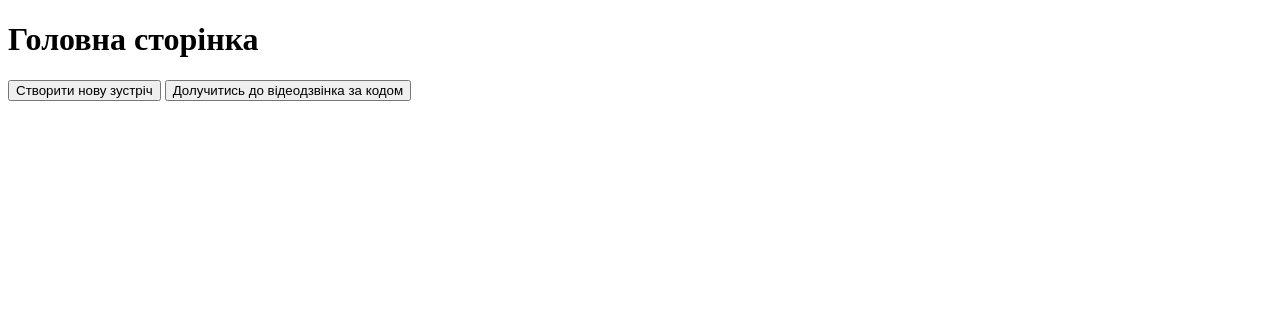
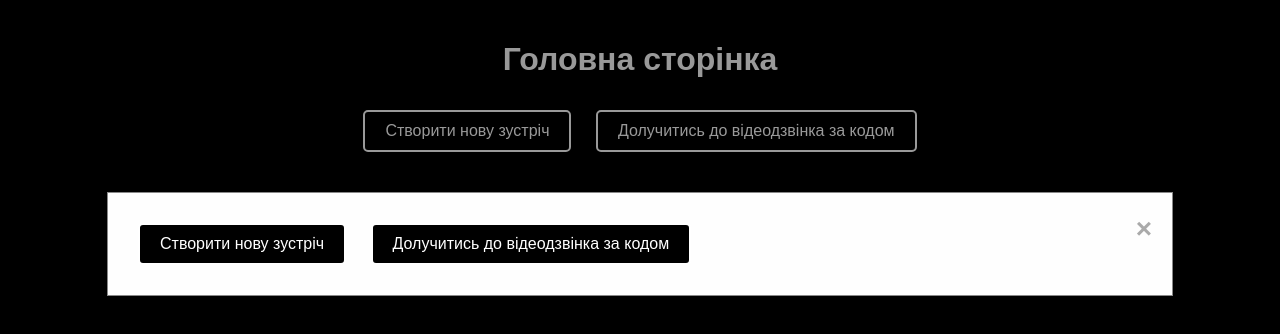
Before and after one commit to galaburdal/Galaburda.University.Google-Meet, a plain HTML site: page templates/index.html in a window 1280 px wide. Both pictures are taken after a click on the button "Створити нову зустріч". Drawn offline with Linux system fonts and the light colour scheme.

Commit message:
new tasks

```diff
--- a/templates/index.html
+++ b/templates/index.html
@@ -5,19 +5,90 @@
     <meta http-equiv="X-UA-Compatible" content="IE=edge">
     <meta name="viewport" content="width=device-width, initial-scale=1.0">
     <title>Головна сторінка</title>
+    <style>
+        body {
+            margin: 0;
+            padding: 0;
+            font-family: Arial, sans-serif;
+            background-color: #000;
+            color: #fff;
+        }
+
+        .container {
+            max-width: 1200px;
+            margin: 0 auto;
+            padding: 20px;
+            text-align: center;
+        }
+
+        .btn {
+            display: inline-block;
+            padding: 10px 20px;
+            margin: 10px;
+            font-size: 16px;
+            text-align: center;
+            text-decoration: none;
+            color: #fff;
+            background-color: #000;
+            border: 2px solid #fff;
+            border-radius: 5px;
+            cursor: pointer;
+            transition: background-color 0.3s, color 0.3s;
+        }
+
+        .btn:hover {
+            background-color: #fff;
+            color: #000;
+        }
+
+        .modal {
+            display: none;
+            position: fixed;
+            z-index: 1;
+            left: 0;
+            top: 0;
+            width: 100%;
+            height: 100%;
+            overflow: auto;
+            background-color: rgb(0, 0, 0);
+            background-color: rgba(0, 0, 0, 0.4);
+        }
+
+        .modal-content {
+            background-color: #fefefe;
+            margin: 15% auto;
+            padding: 20px;
+            border: 1px solid #888;
+            width: 80%;
+        }
+
+        .close {
+            color: #aaa;
+            float: right;
+            font-size: 28px;
+            font-weight: bold;
+        }
+
+        .close:hover,
+        .close:focus {
+            color: black;
+            text-decoration: none;
+            cursor: pointer;
+        }
+    </style>
 </head>
 <body>
     <div class="container">
         <h1 class="mt-5">Головна сторінка</h1>
-        <button id="createMeeting" class="btn btn-primary">Створити нову зустріч</button>
-        <button id="joinMeetingByCode" class="btn btn-primary">Долучитись до відеодзвінка за кодом</button>
+        <button id="createMeeting" class="btn">Створити нову зустріч</button>
+        <button id="joinMeetingByCode" class="btn">Долучитись до відеодзвінка за кодом</button>
     </div>
 
-    <div id="optionsModal" class="modal" style="display: none;">
+    <div id="optionsModal" class="modal">
         <div class="modal-content">
             <span class="close" onclick="hideOptions()">&times;</span>
-            <button onclick="createMeeting()">Створити нову зустріч</button>
-            <button onclick="joinMeetingByCode()">Долучитись до відеодзвінка за кодом</button>
+            <button onclick="createMeeting()" class="btn">Створити нову зустріч</button>
+            <button onclick="joinMeetingByCode()" class="btn">Долучитись до відеодзвінка за кодом</button>
         </div>
     </div>
 
@@ -38,9 +109,8 @@
             alert("Долучитись до відеодзвінка за кодом");
         }
 
-        // Додати обробники кліків на кнопки
-        document.getElementById('createMeeting').addEventListener('click', createMeeting);
-        document.getElementById('joinMeetingByCode').addEventListener('click', joinMeetingByCode);
+        document.getElementById('createMeeting').addEventListener('click', showOptions);
+        document.getElementById('joinMeetingByCode').addEventListener('click', showOptions);
     </script>
 </body>
 </html>
```
